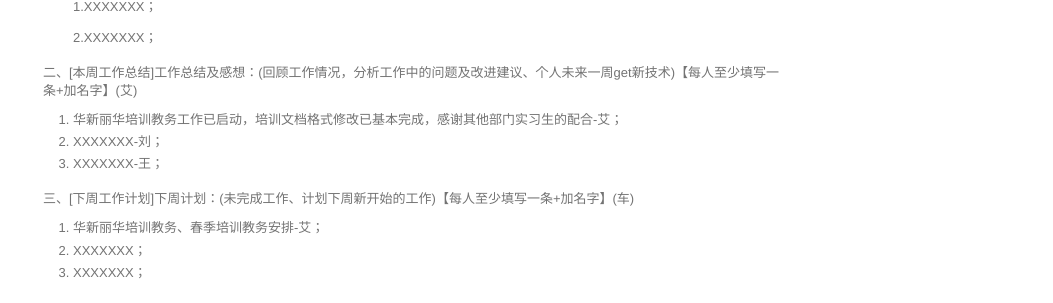
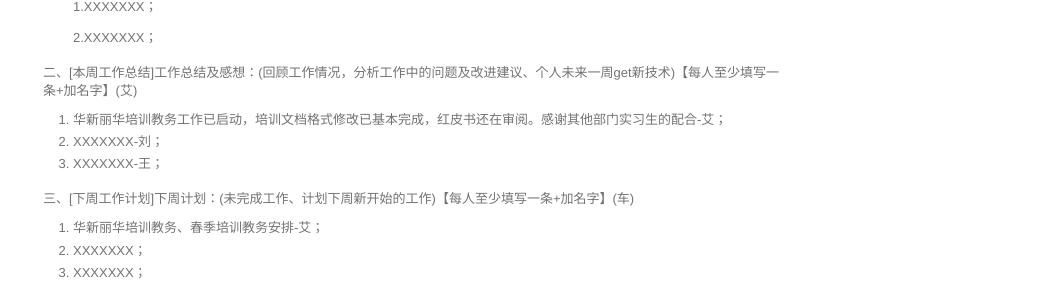
Before and after one commit to walllFlower/blog, a Jekyll site: the page built from _posts/2018-07-17-day_report_cxz.md, in a window 1280 px wide and 900 px high, scrolled down 1014 px. Shown: the part 148-451 px from the top of the window, without its empty margins (227-1280 px from the left). Built offline with Jekyll 4.4.1, drawn with Linux system fonts in a browser that asks for light colours; comment, search, counter and statistics services are not loaded.

Commit message:
Update 2018-07-17-day_report_cxz.md

```diff
--- a/_posts/2018-07-17-day_report_cxz.md
+++ b/_posts/2018-07-17-day_report_cxz.md
@@ -71,7 +71,7 @@ categories: 技术运营工作周报
 
 二、[本周工作总结]工作总结及感想：(回顾工作情况，分析工作中的问题及改进建议、个人未来一周get新技术)【每人至少填写一条+加名字】(艾)
 
-1. 华新丽华培训教务工作已启动，培训文档格式修改已基本完成，感谢其他部门实习生的配合-艾；
+1. 华新丽华培训教务工作已启动，培训文档格式修改已基本完成，红皮书还在审阅。感谢其他部门实习生的配合-艾；
 2. XXXXXXX-刘；
 3. XXXXXXX-王；
 
```
